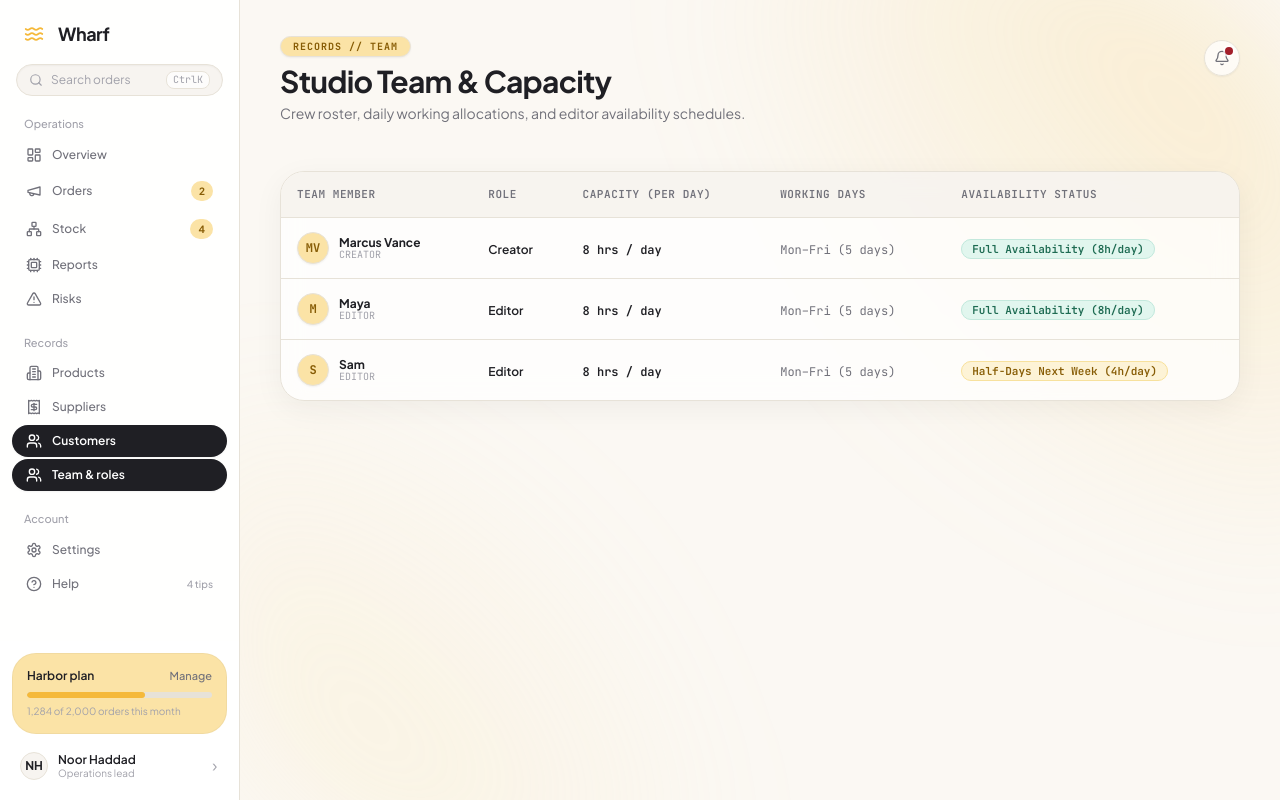
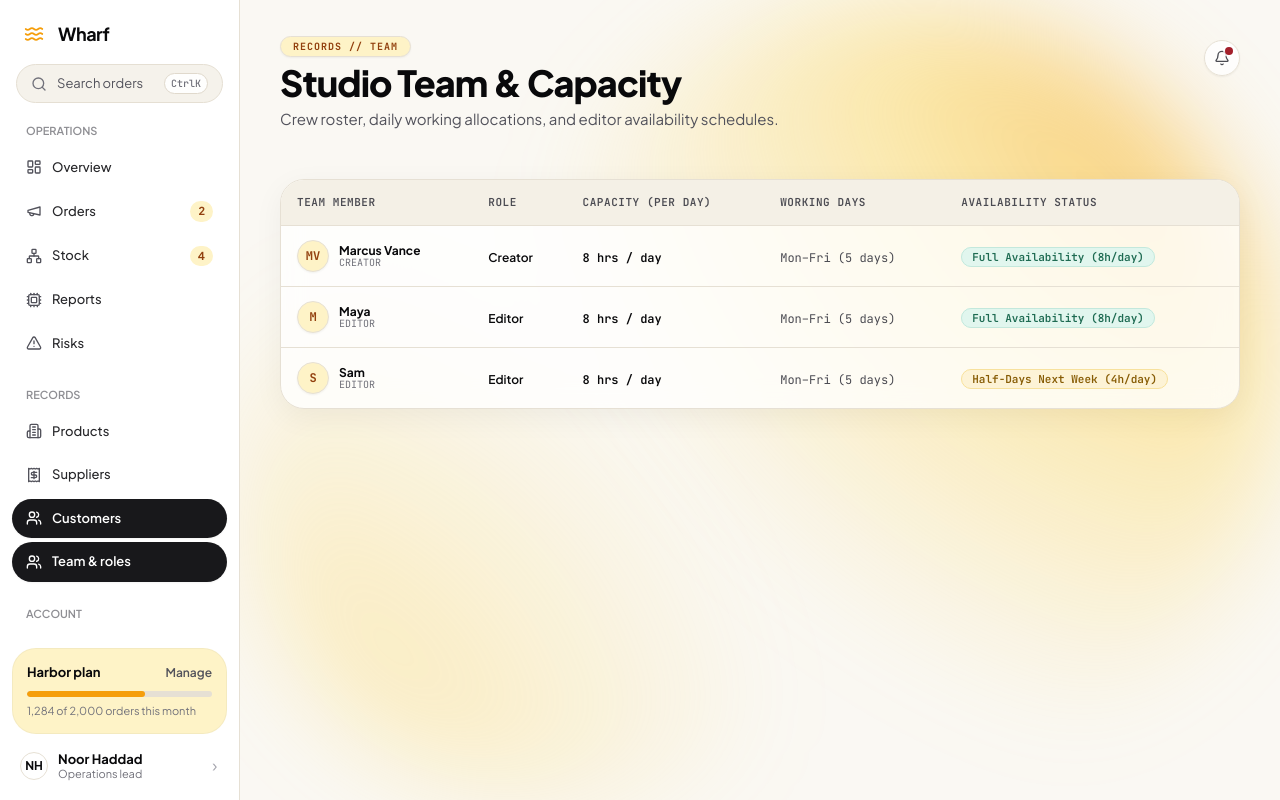
Before and after one commit to Melroy25/The-Creator, a Next.js app: page /team in a window 1280 px wide. Built offline with nearby package versions, Linux system fonts and the light colour scheme.

Commit message:
fix(ui): vibrant corner accent glow, high-contrast zoomed dark black typography, and polished sidebar navigation & search

```diff
--- a/app/globals.css
+++ b/app/globals.css
@@ -37,22 +37,23 @@
   --font-sans: 'Plus Jakarta Sans', -apple-system, BlinkMacSystemFont, 'Segoe UI', Roboto, sans-serif;
   --font-mono: 'JetBrains Mono', monospace;
 
-  /* Base color: warm off-white #FBF8F3 per spec */
-  --bg-canvas: #FBF8F3;
+  /* Base color: warm off-white foundation */
+  --bg-canvas: #FAF8F3;
 
   /* Cards: white-ish translucent surface with backdrop-filter: blur(12px) */
-  --bg-surface: rgba(255, 255, 255, 0.72);
-  --bg-surface-elevated: rgba(255, 255, 255, 0.92);
+  --bg-surface: rgba(255, 255, 255, 0.78);
+  --bg-surface-elevated: rgba(255, 255, 255, 0.95);
   --bg-surface-solid: #FFFFFF;
-  --bg-inset: rgba(244, 239, 234, 0.70);
-  --bg-inset-deep: rgba(237, 231, 220, 0.70);
-  --border-color: #E7E2D8;
+  --bg-inset: #F4F0E6;
+  --bg-inset-deep: #EDE7DC;
+  --border-color: #E6E0D4;
   --border-subtle: #EFEBE3;
   --border-strong: #D5CFBF;
 
-  --text-primary: #1F1F24;
-  --text-secondary: #71717A;
-  --text-tertiary: #A1A1AA;
+  /* High contrast deep black typography for light mode */
+  --text-primary: #09090B;
+  --text-secondary: #4B4B52;
+  --text-tertiary: #71717A;
   --text-inverse: #FFFFFF;
 
   /* Card shadow per spec: 0 8px 30px rgba(0,0,0,0.05) */
@@ -63,13 +64,13 @@
   --scrim-color: rgba(25, 25, 29, 0.35);
 
   /* Button Tokens */
-  --btn-primary-bg: #1F1F24;
+  --btn-primary-bg: #18181B;
   --btn-primary-text: #FFFFFF;
-  --btn-primary-hover: #2E2E36;
+  --btn-primary-hover: #000000;
   --btn-secondary-bg: rgba(255, 255, 255, 0.85);
-  --btn-secondary-text: #1F1F24;
-  --btn-secondary-border: #E7E2D8;
-  --btn-secondary-hover: #F4EFEA;
+  --btn-secondary-text: #09090B;
+  --btn-secondary-border: #E6E0D4;
+  --btn-secondary-hover: #F4F0E6;
 
   /* Semantic Status Chips (Light) */
   --status-done-bg: #E1F6EE;
@@ -98,70 +99,75 @@
   --status-idle-dot: #A1A1AA;
 
   /* Default Accent: Yellow / Amber */
-  --accent: #F5B93A;
-  --accent-soft: #FBE3A6;
-  --accent-glow: rgba(248, 210, 122, 0.40);
-  --accent-glow-2: rgba(251, 227, 166, 0.35);
-  --accent-text: #875C05;
+  --accent: #F59E0B;
+  --accent-soft: #FEF3C7;
+  --accent-glow: rgba(245, 158, 11, 0.65);
+  --accent-glow-2: rgba(252, 211, 77, 0.45);
+  --accent-text: #92400E;
 
   /* Backward Compatibility Aliases */
   --accent-base: var(--accent);
   --accent-tint: var(--accent-soft);
   --accent-strong: var(--accent-text);
-  --accent-contrast: #1F1F24;
+  --accent-contrast: #18181B;
   --canvas-glow-1: var(--accent-glow);
   --canvas-glow-2: var(--accent-glow-2);
   --focus-ring: var(--accent);
 }
 
 /* ==========================================================================
-   ACCENT DEFINITIONS (LIGHT THEME)
+   ACCENT DEFINITIONS (LIGHT THEME - RICH VIBRANT CORNER GLOW)
    ========================================================================== */
 
 /* 1. Yellow (Default) */
 html[data-accent="yellow"],
+[data-accent="yellow"],
 html[data-accent="amber"],
+[data-accent="amber"],
 html:not([data-accent]) {
-  --accent: #F5B93A;
-  --accent-soft: #FBE3A6;
-  --accent-glow: rgba(248, 210, 122, 0.40);
-  --accent-glow-2: rgba(251, 227, 166, 0.35);
-  --accent-text: #875C05;
-  --accent-contrast: #1F1F24;
-  --focus-ring: #F5B93A;
+  --accent: #F59E0B;
+  --accent-soft: #FEF3C7;
+  --accent-glow: rgba(245, 158, 11, 0.65);
+  --accent-glow-2: rgba(252, 211, 77, 0.45);
+  --accent-text: #92400E;
+  --accent-contrast: #18181B;
+  --focus-ring: #F59E0B;
 }
 
 /* 2. Mint */
-html[data-accent="mint"] {
-  --accent: #7FD8C3;
-  --accent-soft: #CFF1E8;
-  --accent-glow: rgba(168, 230, 214, 0.40);
-  --accent-glow-2: rgba(207, 241, 232, 0.35);
-  --accent-text: #18634C;
-  --accent-contrast: #1F1F24;
-  --focus-ring: #7FD8C3;
+html[data-accent="mint"],
+[data-accent="mint"] {
+  --accent: #10B981;
+  --accent-soft: #D1FAE5;
+  --accent-glow: rgba(52, 211, 153, 0.65);
+  --accent-glow-2: rgba(167, 243, 208, 0.45);
+  --accent-text: #065F46;
+  --accent-contrast: #18181B;
+  --focus-ring: #10B981;
 }
 
 /* 3. Pink */
-html[data-accent="pink"] {
-  --accent: #F4A6C3;
-  --accent-soft: #FADCE7;
-  --accent-glow: rgba(247, 192, 212, 0.40);
-  --accent-glow-2: rgba(250, 220, 231, 0.35);
-  --accent-text: #942747;
-  --accent-contrast: #1F1F24;
-  --focus-ring: #F4A6C3;
+html[data-accent="pink"],
+[data-accent="pink"] {
+  --accent: #EC4899;
+  --accent-soft: #FCE7F3;
+  --accent-glow: rgba(244, 114, 182, 0.65);
+  --accent-glow-2: rgba(251, 207, 232, 0.45);
+  --accent-text: #9D174D;
+  --accent-contrast: #18181B;
+  --focus-ring: #EC4899;
 }
 
 /* 4. Blue */
-html[data-accent="blue"] {
-  --accent: #8DB8F0;
-  --accent-soft: #D6E6FA;
-  --accent-glow: rgba(169, 200, 243, 0.40);
-  --accent-glow-2: rgba(214, 230, 250, 0.35);
-  --accent-text: #1D61B0;
-  --accent-contrast: #1F1F24;
-  --focus-ring: #8DB8F0;
+html[data-accent="blue"],
+[data-accent="blue"] {
+  --accent: #3B82F6;
+  --accent-soft: #DBEAFE;
+  --accent-glow: rgba(96, 165, 250, 0.65);
+  --accent-glow-2: rgba(191, 219, 254, 0.45);
+  --accent-text: #1E40AF;
+  --accent-contrast: #18181B;
+  --focus-ring: #3B82F6;
 }
 
 /* ==========================================================================
@@ -225,90 +231,90 @@ html[data-theme="dark"] {
   --status-idle-dot: #656570;
 }
 
-/* Dark Accents (Glow opacity lowered to 15-20% per spec) */
+/* Dark Accents */
 html[data-theme="dark"][data-accent="yellow"],
 html[data-theme="dark"][data-accent="amber"],
 html[data-theme="dark"]:not([data-accent]) {
-  --accent: #F5B93A;
-  --accent-soft: rgba(245, 185, 58, 0.22);
-  --accent-glow: rgba(245, 185, 58, 0.18);
-  --accent-glow-2: rgba(248, 210, 122, 0.14);
-  --accent-text: #F5B93A;
+  --accent: #F59E0B;
+  --accent-soft: rgba(245, 158, 11, 0.22);
+  --accent-glow: rgba(245, 158, 11, 0.40);
+  --accent-glow-2: rgba(251, 191, 36, 0.25);
+  --accent-text: #FCD34D;
   --accent-contrast: #19191D;
-  --focus-ring: #F5B93A;
+  --focus-ring: #F59E0B;
 }
 
 html[data-theme="dark"][data-accent="mint"] {
-  --accent: #7FD8C3;
-  --accent-soft: rgba(127, 216, 195, 0.22);
-  --accent-glow: rgba(127, 216, 195, 0.18);
-  --accent-glow-2: rgba(168, 230, 214, 0.14);
-  --accent-text: #7FD8C3;
+  --accent: #34D399;
+  --accent-soft: rgba(52, 211, 153, 0.22);
+  --accent-glow: rgba(52, 211, 153, 0.40);
+  --accent-glow-2: rgba(110, 231, 183, 0.25);
+  --accent-text: #6EE7B7;
   --accent-contrast: #19191D;
-  --focus-ring: #7FD8C3;
+  --focus-ring: #34D399;
 }
 
 html[data-theme="dark"][data-accent="pink"] {
-  --accent: #F4A6C3;
-  --accent-soft: rgba(244, 166, 195, 0.22);
-  --accent-glow: rgba(244, 166, 195, 0.18);
-  --accent-glow-2: rgba(247, 192, 212, 0.14);
-  --accent-text: #F4A6C3;
+  --accent: #F472B6;
+  --accent-soft: rgba(244, 114, 182, 0.22);
+  --accent-glow: rgba(244, 114, 182, 0.40);
+  --accent-glow-2: rgba(249, 168, 212, 0.25);
+  --accent-text: #F9A8D4;
   --accent-contrast: #19191D;
-  --focus-ring: #F4A6C3;
+  --focus-ring: #F472B6;
 }
 
 html[data-theme="dark"][data-accent="blue"] {
-  --accent: #8DB8F0;
-  --accent-soft: rgba(141, 184, 240, 0.22);
-  --accent-glow: rgba(141, 184, 240, 0.18);
-  --accent-glow-2: rgba(169, 200, 243, 0.14);
-  --accent-text: #8DB8F0;
+  --accent: #60A5FA;
+  --accent-soft: rgba(96, 165, 250, 0.22);
+  --accent-glow: rgba(96, 165, 250, 0.40);
+  --accent-glow-2: rgba(147, 197, 253, 0.25);
+  --accent-text: #93C5FD;
   --accent-contrast: #19191D;
-  --focus-ring: #8DB8F0;
+  --focus-ring: #60A5FA;
 }
 
 /* ==========================================================================
-   BACKGROUND GLOW SYSTEM & DRIFT ANIMATION
+   CORNER ACCENT GLOW SYSTEM & DRIFT ANIMATION
    ========================================================================== */
 
 .glow-orb {
   position: absolute;
   pointer-events: none;
   border-radius: 9999px;
-  filter: blur(60px);
-  -webkit-filter: blur(60px);
+  filter: blur(48px);
+  -webkit-filter: blur(48px);
   will-change: transform;
 }
 
 .glow-orb-tr {
-  top: -8vw;
-  right: -8vw;
-  width: 70vw;
-  height: 70vw;
-  max-width: 950px;
-  max-height: 950px;
-  background: radial-gradient(circle at 100% 0%, var(--accent-glow) 0%, transparent 55%);
+  top: 0;
+  right: 0;
+  width: 60vw;
+  height: 60vw;
+  max-width: 900px;
+  max-height: 900px;
+  background: radial-gradient(circle at 100% 0%, var(--accent-glow) 0%, var(--accent-glow-2) 35%, transparent 70%);
   animation: glowDriftTR 20s ease-in-out infinite alternate;
   transition: opacity 600ms ease;
 }
 
 .glow-orb-bl {
-  bottom: -8vw;
-  left: -4vw;
-  width: 60vw;
-  height: 60vw;
-  max-width: 850px;
-  max-height: 850px;
-  background: radial-gradient(circle at 0% 100%, var(--accent-glow-2) 0%, transparent 50%);
+  bottom: 0;
+  left: 0;
+  width: 50vw;
+  height: 50vw;
+  max-width: 750px;
+  max-height: 750px;
+  background: radial-gradient(circle at 0% 100%, var(--accent-glow-2) 0%, transparent 60%);
   animation: glowDriftBL 20s ease-in-out infinite alternate;
   transition: opacity 600ms ease;
 }
 
-/* In dark mode, lower glow opacity to about 15-20% */
+/* In dark mode, scale glow opacity */
 html[data-theme="dark"] .glow-orb-tr,
 html[data-theme="dark"] .glow-orb-bl {
-  opacity: 0.55;
+  opacity: 0.65;
 }
 
 @keyframes glowDriftTR {
--- a/components/shared/BackgroundGlow.tsx
+++ b/components/shared/BackgroundGlow.tsx
@@ -38,7 +38,10 @@ export function BackgroundGlow({ isWorkspace = true, className }: BackgroundGlow
       aria-hidden="true"
     >
       {/* Current Accent Glow Layer */}
-      <div className="absolute inset-0 transition-opacity duration-600 opacity-100">
+      <div
+        data-accent={currentAccent}
+        className="absolute inset-0 transition-opacity duration-600 opacity-100"
+      >
         <div className="glow-orb glow-orb-tr" />
         <div className="glow-orb glow-orb-bl" />
       </div>
--- a/components/shared/PageHeader.tsx
+++ b/components/shared/PageHeader.tsx
@@ -52,10 +52,10 @@ export function PageHeader({
             )}
           </div>
         )}
-        <h1 className="text-3xl font-sans font-bold tracking-tight text-text-primary">
+        <h1 className="text-3xl sm:text-4xl font-sans font-extrabold tracking-tight text-[#09090B] dark:text-white">
           {title}
         </h1>
-        <p className="text-xs sm:text-sm text-text-secondary font-normal leading-relaxed">
+        <p className="text-sm sm:text-[15px] text-[#52525B] dark:text-[#A1A1AA] font-normal leading-relaxed">
           {purpose}
         </p>
       </div>
--- a/components/shared/SegmentedControl.tsx
+++ b/components/shared/SegmentedControl.tsx
@@ -28,7 +28,7 @@ export function SegmentedControl<T extends string = string>({
     <div
       role="radiogroup"
       className={cn(
-        'inline-flex items-center p-1 bg-surface-inset border border-border rounded-2xl select-none relative',
+        'inline-flex items-center p-1 bg-[#F5F2EB] dark:bg-[#1E1E24] border border-[#E5DFD3] dark:border-[#2C2C34] rounded-2xl select-none relative',
         className
       )}
     >
@@ -45,8 +45,8 @@ export function SegmentedControl<T extends string = string>({
               'relative z-10 flex items-center justify-center gap-1.5 rounded-xl font-medium transition-all duration-200 cursor-pointer text-center text-xs',
               size === 'sm' ? 'px-2.5 py-1' : 'px-3.5 py-1.5',
               isSelected
-                ? 'bg-text-primary text-text-inverse shadow-sm font-semibold'
-                : 'text-text-secondary hover:text-text-primary'
+                ? 'bg-[#18181B] text-white shadow-sm font-semibold'
+                : 'text-[#52525B] dark:text-[#A1A1AA] hover:text-[#09090B] dark:hover:text-white'
             )}
           >
             {option.icon}
--- a/components/shared/Sidebar.tsx
+++ b/components/shared/Sidebar.tsx
@@ -110,26 +110,26 @@ export function Sidebar() {
                 const event = new KeyboardEvent('keydown', { key: 'k', metaKey: true, ctrlKey: true });
                 window.dispatchEvent(event);
               }}
-              className="flex items-center justify-between px-3 py-1.5 rounded-xl bg-surface-inset border border-border text-xs text-text-secondary hover:border-text-tertiary transition-colors cursor-pointer shadow-inset"
+              className="flex items-center justify-between px-3.5 py-2 rounded-xl bg-[#F5F2EB] dark:bg-[#1E1E24] border border-[#E5DFD3] dark:border-[#2C2C34] text-[13px] text-[#52525B] dark:text-[#A1A1AA] hover:border-[#C5BFB0] transition-colors cursor-pointer shadow-xs"
             >
-              <div className="flex items-center gap-2">
-                <Search className="w-3.5 h-3.5 text-text-tertiary shrink-0" />
-                <span className="text-text-tertiary font-normal">Search orders</span>
+              <div className="flex items-center gap-2.5">
+                <Search className="w-4 h-4 text-[#71717A] shrink-0" />
+                <span className="font-normal text-[#52525B] dark:text-[#A1A1AA]">Search orders</span>
               </div>
-              <kbd className="text-[10px] font-mono bg-surface border border-border px-1.5 py-0.2 rounded text-text-tertiary">
+              <kbd className="text-[10px] font-mono font-medium bg-white/90 dark:bg-[#2A2A30] border border-[#E0D9CC] dark:border-[#383842] px-1.5 py-0.5 rounded-md text-[#71717A]">
                 CtrlK
               </kbd>
             </div>
           </div>
 
           {/* Navigation Scroll Area */}
-          <div className="flex-1 overflow-y-auto px-3 py-1 space-y-5">
+          <div className="flex-1 overflow-y-auto px-3 py-1 space-y-6">
             {/* OPERATIONS */}
             <div>
-              <div className="px-3 pb-1.5 text-text-tertiary text-[11px] font-medium tracking-normal">
+              <div className="px-3.5 pb-2 text-[#8E8E93] dark:text-[#71717A] text-[11px] font-semibold tracking-normal uppercase">
                 Operations
               </div>
-              <nav className="space-y-0.5">
+              <nav className="space-y-1">
                 {operationsNav.map((item) => {
                   const active = isActive(item.href);
                   return (
@@ -137,21 +137,21 @@ export function Sidebar() {
                       key={item.name}
                       href={item.href}
                       className={cn(
-                        'group relative flex items-center justify-between px-3.5 py-2 rounded-2xl transition-colors text-xs font-medium',
+                        'group relative flex items-center justify-between px-3.5 py-2.5 rounded-2xl transition-colors text-[13px] font-medium',
                         active
-                          ? 'text-text-inverse font-semibold'
-                          : 'text-text-secondary hover:text-text-primary hover:bg-surface-inset'
+                          ? 'text-white font-semibold'
+                          : 'text-[#27272A] dark:text-[#D4D4D8] hover:text-[#09090B] dark:hover:text-white hover:bg-[#F3EFE6] dark:hover:bg-[#26262B]'
                       )}
                     >
                       {active && (
                         <motion.div
                           layoutId="active-sidebar-pill"
-                          className="absolute inset-0 bg-text-primary rounded-2xl shadow-sm z-0"
+                          className="absolute inset-0 bg-[#18181B] rounded-2xl shadow-sm z-0"
                           transition={{ duration: 0.2, ease: [0.22, 1, 0.36, 1] }}
                         />
                       )}
                       <div className="relative z-10 flex items-center gap-2.5">
-                        <div className={cn(active ? 'text-text-inverse' : 'text-text-secondary group-hover:text-text-primary')}>
+                        <div className={cn(active ? 'text-white' : 'text-[#52525B] dark:text-[#A1A1AA] group-hover:text-[#09090B] dark:group-hover:text-white transition-colors')}>
                           {item.icon}
                         </div>
                         <span>{item.name}</span>
@@ -159,11 +159,20 @@ export function Sidebar() {
 
                       {item.badge && (
                         <span
-                          className="relative z-10 text-[10px] font-bold px-2 py-0.5 rounded-full min-w-[18px] text-center transition-colors duration-400 shadow-xs"
-                          style={{
-                            backgroundColor: 'var(--accent-soft)',
-                            color: 'var(--accent-text)',
-                          }}
+                          className={cn(
+                            'relative z-10 text-[11px] font-bold px-2 py-0.5 rounded-full min-w-[20px] text-center transition-colors duration-400 shadow-xs',
+                            item.name === 'Stock'
+                              ? 'bg-[#FEF3C7] text-[#92400E] dark:bg-[#78350F]/40 dark:text-[#FCD34D]'
+                              : ''
+                          )}
+                          style={
+                            item.name !== 'Stock'
+                              ? {
+                                  backgroundColor: 'var(--accent-soft)',
+                                  color: 'var(--accent-text)',
+                                }
+                              : undefined
+                          }
                         >
                           {item.badge}
                         </span>
@@ -176,10 +185,10 @@ export function Sidebar() {
 
             {/* RECORDS */}
             <div>
-              <div className="px-3 pb-1.5 text-text-tertiary text-[11px] font-medium tracking-normal">
+              <div className="px-3.5 pb-2 text-[#8E8E93] dark:text-[#71717A] text-[11px] font-semibold tracking-normal uppercase">
                 Records
               </div>
-              <nav className="space-y-0.5">
+              <nav className="space-y-1">
                 {recordsNav.map((item) => {
                   const active = isActive(item.href);
                   return (
@@ -187,21 +196,21 @@ export function Sidebar() {
                       key={item.name}
                       href={item.href}
                       className={cn(
-                        'group relative flex items-center justify-between px-3.5 py-2 rounded-2xl transition-colors text-xs font-medium',
+                        'group relative flex items-center justify-between px-3.5 py-2.5 rounded-2xl transition-colors text-[13px] font-medium',
                         active
-                          ? 'text-text-inverse font-semibold'
-                          : 'text-text-secondary hover:text-text-primary hover:bg-surface-inset'
+                          ? 'text-white font-semibold'
+                          : 'text-[#27272A] dark:text-[#D4D4D8] hover:text-[#09090B] dark:hover:text-white hover:bg-[#F3EFE6] dark:hover:bg-[#26262B]'
                       )}
                     >
                       {active && (
                         <motion.div
                           layoutId="active-sidebar-pill"
-                          className="absolute inset-0 bg-text-primary rounded-2xl shadow-sm z-0"
+                          className="absolute inset-0 bg-[#18181B] rounded-2xl shadow-sm z-0"
                           transition={{ duration: 0.2, ease: [0.22, 1, 0.36, 1] }}
                         />
                       )}
                       <div className="relative z-10 flex items-center gap-2.5">
-                        <div className={cn(active ? 'text-text-inverse' : 'text-text-secondary group-hover:text-text-primary')}>
+                        <div className={cn(active ? 'text-white' : 'text-[#52525B] dark:text-[#A1A1AA] group-hover:text-[#09090B] dark:group-hover:text-white transition-colors')}>
                           {item.icon}
                         </div>
                         <span>{item.name}</span>
@@ -214,23 +223,23 @@ export function Sidebar() {
 
             {/* ACCOUNT */}
             <div>
-              <div className="px-3 pb-1.5 text-text-tertiary text-[11px] font-medium tracking-normal">
+              <div className="px-3.5 pb-2 text-[#8E8E93] dark:text-[#71717A] text-[11px] font-semibold tracking-normal uppercase">
                 Account
               </div>
-              <nav className="space-y-0.5">
+              <nav className="space-y-1">
                 <Link
                   href="/settings"
                   className={cn(
-                    'group relative flex items-center justify-between px-3.5 py-2 rounded-2xl transition-colors text-xs font-medium',
+                    'group relative flex items-center justify-between px-3.5 py-2.5 rounded-2xl transition-colors text-[13px] font-medium',
                     isActive('/settings')
-                      ? 'text-text-inverse font-semibold'
-                      : 'text-text-secondary hover:text-text-primary hover:bg-surface-inset'
+                      ? 'text-white font-semibold'
+                      : 'text-[#27272A] dark:text-[#D4D4D8] hover:text-[#09090B] dark:hover:text-white hover:bg-[#F3EFE6] dark:hover:bg-[#26262B]'
                   )}
                 >
                   {isActive('/settings') && (
                     <motion.div
                       layoutId="active-sidebar-pill"
-                      className="absolute inset-0 bg-text-primary rounded-2xl shadow-sm z-0"
+                      className="absolute inset-0 bg-[#18181B] rounded-2xl shadow-sm z-0"
                       transition={{ duration: 0.2, ease: [0.22, 1, 0.36, 1] }}
                     />
                   )}
@@ -243,13 +252,13 @@ export function Sidebar() {
                 <button
                   type="button"
                   onClick={() => setHelpOpen(true)}
-                  className="w-full group relative flex items-center justify-between px-3.5 py-2 rounded-2xl transition-all text-xs font-medium text-text-secondary hover:text-text-primary hover:bg-surface-inset cursor-pointer"
+                  className="w-full group relative flex items-center justify-between px-3.5 py-2.5 rounded-2xl transition-all text-[13px] font-medium text-[#27272A] dark:text-[#D4D4D8] hover:text-[#09090B] dark:hover:text-white hover:bg-[#F3EFE6] dark:hover:bg-[#26262B] cursor-pointer"
                 >
                   <div className="flex items-center gap-2.5">
-                    <HelpCircle className="w-4 h-4" />
+                    <HelpCircle className="w-4 h-4 text-[#52525B] dark:text-[#A1A1AA] group-hover:text-[#09090B] dark:group-hover:text-white transition-colors" />
                     <span>Help</span>
                   </div>
-                  <span className="text-[10px] text-text-tertiary">4 tips</span>
+                  <span className="text-xs text-[#71717A]">4 tips</span>
                 </button>
               </nav>
             </div>
@@ -264,18 +273,18 @@ export function Sidebar() {
             style={{ backgroundColor: 'var(--accent-soft)' }}
           >
             <div className="flex items-center justify-between">
-              <span className="text-xs font-semibold text-text-primary">Harbor plan</span>
+              <span className="text-[13px] font-bold text-[#09090B] dark:text-white">Harbor plan</span>
               <button
                 type="button"
                 onClick={() => alert('Plan management')}
-                className="text-[11px] text-text-secondary hover:text-text-primary transition-colors cursor-pointer font-medium"
+                className="text-xs text-[#52525B] dark:text-[#A1A1AA] hover:text-[#09090B] dark:hover:text-white transition-colors cursor-pointer font-semibold"
               >
                 Manage
               </button>
             </div>
             <div className="space-y-1.5">
               <AnimatedProgressBar value={64} duration={0.7} barClassName="bg-[var(--accent)]" />
-              <span className="text-[10px] text-text-tertiary block">
+              <span className="text-[11px] text-[#71717A] dark:text-[#A1A1AA] block">
                 1,284 of 2,000 orders this month
               </span>
             </div>
@@ -284,18 +293,18 @@ export function Sidebar() {
           {/* User Row per Wharf Image: Noor Haddad, Operations lead */}
           <Link
             href="/settings"
-            className="flex items-center justify-between p-2 rounded-xl hover:bg-surface-inset transition-colors group cursor-pointer"
+            className="flex items-center justify-between p-2 rounded-xl hover:bg-[#F3EFE6] dark:hover:bg-[#26262B] transition-colors group cursor-pointer"
           >
             <div className="flex items-center gap-2.5">
-              <div className="w-7 h-7 rounded-full bg-surface-inset border border-border flex items-center justify-center font-bold text-xs text-text-primary">
+              <div className="w-7 h-7 rounded-full bg-white dark:bg-[#2A2A30] border border-border flex items-center justify-center font-bold text-xs text-[#09090B] dark:text-white shadow-xs">
                 NH
               </div>
               <div className="space-y-0.5">
-                <p className="text-xs font-semibold text-text-primary leading-none">Noor Haddad</p>
-                <p className="text-[10px] text-text-tertiary leading-none">Operations lead</p>
+                <p className="text-[13px] font-bold text-[#09090B] dark:text-white leading-none">Noor Haddad</p>
+                <p className="text-[11px] text-[#71717A] dark:text-[#A1A1AA] leading-none">Operations lead</p>
               </div>
             </div>
-            <span className="text-text-tertiary group-hover:text-text-primary text-sm font-mono">
+            <span className="text-[#A1A1AA] group-hover:text-[#09090B] dark:group-hover:text-white text-sm font-mono">
               ›
             </span>
           </Link>
```
Also changed, not shown: app/(workspace)/settings/page.tsx (+33 -33 lines).
